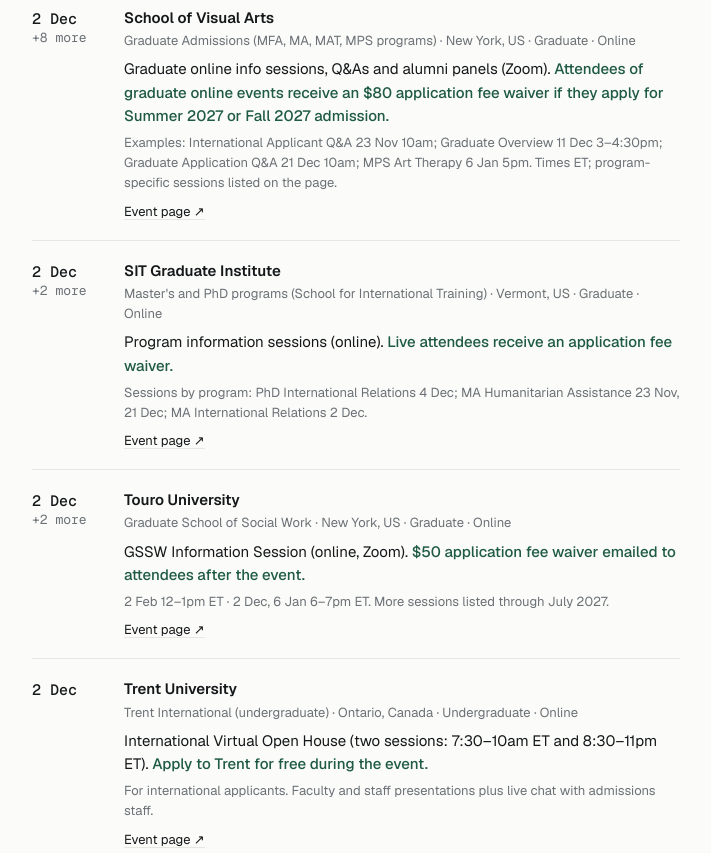
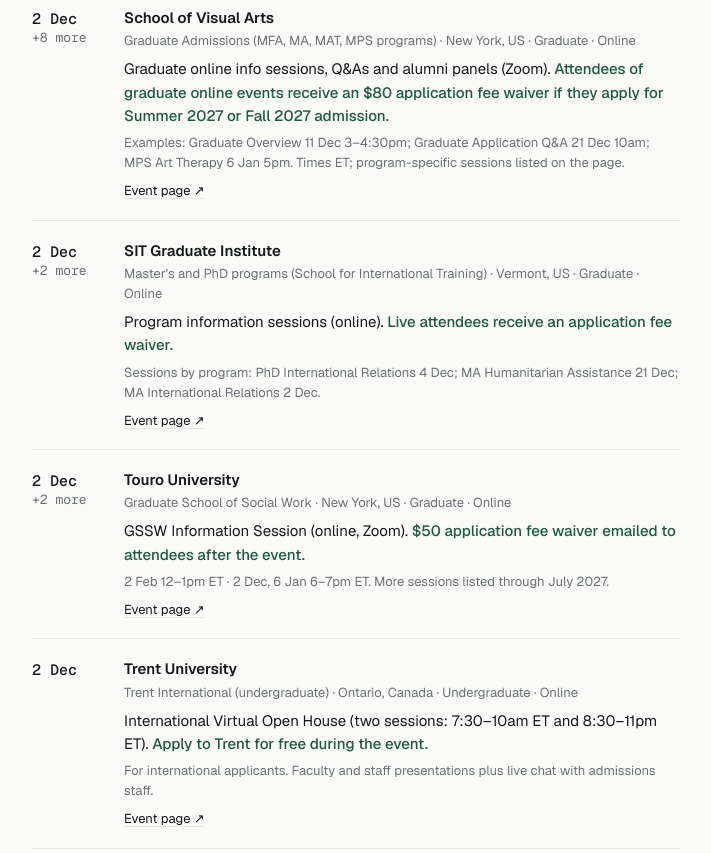
Before and after one commit to NharnahQwami/waiverwatch, a plain HTML site: page index.html in a window 1280 px wide. Shown: the part 3700-4553 px from the top of the page, without its empty margins (284-995 px from the left). Drawn offline with nearby package versions, Linux system fonts and the light colour scheme.

Commit message:
Daily refresh 2026-11-24: +0 added, -0 removed
Dropped past 23 Nov dates from SIT and SVA entries; added 26 Jan session to Pitt Katz.

Co-Authored-By: Claude <noreply@anthropic.com>

```diff
--- a/index.html
+++ b/index.html
@@ -136,12 +136,12 @@ footer{margin-top:40px;font-size:13px;color:var(--muted);display:flex;flex-direc
 
 <script>
 /* ==== CONFIG: updated by the daily refresh ==== */
-const CHECKED = "2026-11-23";
+const CHECKED = "2026-11-24";
 const SUBSCRIBE_URL = ""; // newsletter signup page; set once a mailing service is connected
 /* ==== EVENTS (only upcoming, only fresh pages) ==== */
 const EVENTS = [
-  {school:"SIT Graduate Institute",unit:"Master's and PhD programs (School for International Training)",c:"US",st:"VT",level:"Graduate",fmt:"virtual",dates:["2026-11-23","2026-12-02","2026-12-04","2026-12-21"],event:"Program information sessions (online)",waiver:"Live attendees receive an application fee waiver",note:"Sessions by program: PhD International Relations 4 Dec; MA Humanitarian Assistance 23 Nov, 21 Dec; MA International Relations 2 Dec.",url:"https://graduate.sit.edu/admissions-aid/information-sessions-webinars/"},
-  {school:"School of Visual Arts",unit:"Graduate Admissions (MFA, MA, MAT, MPS programs)",c:"US",st:"NY",level:"Graduate",fmt:"virtual",dates:["2026-11-23","2026-12-02","2026-12-03","2026-12-08","2026-12-10","2026-12-11","2026-12-12","2026-12-21","2027-01-06","2027-01-12"],event:"Graduate online info sessions, Q&As and alumni panels (Zoom)",waiver:"Attendees of graduate online events receive an $80 application fee waiver if they apply for Summer 2027 or Fall 2027 admission",note:"Examples: International Applicant Q&A 23 Nov 10am; Graduate Overview 11 Dec 3–4:30pm; Graduate Application Q&A 21 Dec 10am; MPS Art Therapy 6 Jan 5pm. Times ET; program-specific sessions listed on the page.",url:"https://sva.edu/admissions/visit"},
+  {school:"SIT Graduate Institute",unit:"Master's and PhD programs (School for International Training)",c:"US",st:"VT",level:"Graduate",fmt:"virtual",dates:["2026-12-02","2026-12-04","2026-12-21"],event:"Program information sessions (online)",waiver:"Live attendees receive an application fee waiver",note:"Sessions by program: PhD International Relations 4 Dec; MA Humanitarian Assistance 21 Dec; MA International Relations 2 Dec.",url:"https://graduate.sit.edu/admissions-aid/information-sessions-webinars/"},
+  {school:"School of Visual Arts",unit:"Graduate Admissions (MFA, MA, MAT, MPS programs)",c:"US",st:"NY",level:"Graduate",fmt:"virtual",dates:["2026-12-02","2026-12-03","2026-12-08","2026-12-10","2026-12-11","2026-12-12","2026-12-21","2027-01-06","2027-01-12"],event:"Graduate online info sessions, Q&As and alumni panels (Zoom)",waiver:"Attendees of graduate online events receive an $80 application fee waiver if they apply for Summer 2027 or Fall 2027 admission",note:"Examples: Graduate Overview 11 Dec 3–4:30pm; Graduate Application Q&A 21 Dec 10am; MPS Art Therapy 6 Jan 5pm. Times ET; program-specific sessions listed on the page.",url:"https://sva.edu/admissions/visit"},
   {school:"University of Pittsburgh",unit:"School of Computing and Information",c:"US",st:"PA",level:"Graduate",fmt:"virtual",dates:["2026-11-24","2026-12-08","2026-12-15","2026-12-21","2026-12-22","2027-01-05","2027-01-14","2027-01-21","2027-01-26","2027-02-02","2027-02-09","2027-02-12"],event:"Master's and PhD virtual info sessions",waiver:"Attend the full presentation; $85 fee waived",note:"Master's 21 Dec, 21 & 26 Jan, 2, 9 & 12 Feb · PhD 24 Nov, 8, 15 & 22 Dec, 5 & 14 Jan. Times ET. MSIS and MLIS sessions do not qualify.",url:"https://www.sci.pitt.edu/admissions/information-sessions"},
   {school:"Collège Boréal",unit:"French-language college, northern Ontario campuses",c:"CA",st:"ON",level:"Undergraduate",fmt:"in-person",dates:["2026-11-24","2026-11-26"],event:"Fall Open House (Portes ouvertes)",waiver:"Apply on site and Boréal covers the $150 application fee",note:"Kapuskasing 24 Nov 10am–2pm · Hearst 26 Nov 10am–2pm. A college rather than a university; programs taught in French.",url:"https://collegeboreal.ca/en/open-house/"},
   {school:"Touro University",unit:"School of Health Sciences",c:"US",st:"NY",level:"Graduate",fmt:"virtual",dates:["2026-11-24"],event:"MS in Applied Behavior Analysis Virtual Open House (Zoom), 7:30–8:30pm ET",waiver:"All open house attendees are given an application fee waiver code",note:"RSVP required for the Zoom link. Page metadata says 25 Nov; the event listing says 24 Nov.",url:"https://www.touro.edu/news--events/events/aba-open-house-112426.php"},
@@ -184,7 +184,7 @@ const EVENTS = [
   {school:"Governors State University",unit:"College of Health and Human Services, Department of Social Work",c:"US",st:"IL",level:"Graduate",fmt:"virtual",dates:["2026-12-11","2027-01-09","2027-02-12"],event:"Online MSW information sessions",waiver:"Students who attend an information session receive an MSW application fee waiver",note:"Fri sessions 6–7:30pm, Sat sessions 9–10:30am (Central). Register for each date on the page.",url:"https://www.govst.edu/chhs-info"},
   {school:"Washington University in St. Louis",unit:"McKelvey School of Engineering",c:"US",st:"MO",level:"Graduate",fmt:"virtual",dates:["2026-12-14","2026-12-16","2027-01-05","2027-01-13","2027-01-28","2027-02-02","2027-02-09"],event:"Departmental virtual info sessions",waiver:"Attend any info session (not the Cram Session)",note:"PhD and full-/part-time master's sessions by department (e.g. Construction Mgmt 14 Dec; Cybersecurity Mgmt 16 Dec), more through Feb 2027. Times in US Central.",url:"https://engineering.washu.edu/academics/graduate-admissions/recruitment-schedule.html"},
   {school:"Bard College",unit:"Bard MBA in Sustainability",c:"US",st:"NY",level:"Graduate",fmt:"virtual",dates:["2026-12-15","2027-01-19","2027-01-21","2027-02-09","2027-03-09","2027-04-13","2027-05-04"],event:"Online info sessions and Informational Webinars for International Students",waiver:"A $65 application fee waiver is available to those who participate in the webinar",note:"Online Info Sessions 7pm ET (15 Dec, 19 Jan, 9 Feb, 9 Mar, 13 Apr, 4 May) · International Student webinar 12pm ET (21 Jan). Other webinars on the page do not mention the waiver.",url:"https://gps.bard.edu/upcoming-events?school=mba"},
-  {school:"University of Pittsburgh",unit:"Joseph M. Katz Graduate School of Business (MBA and MS)",c:"US",st:"PA",level:"Graduate",fmt:"virtual",dates:["2026-12-15","2027-01-19"],event:"Virtual information sessions",waiver:"Register for an information session and the application fee is waived",note:"15 Dec 11am ET: From Classroom to Career (MBA and MS) · 19 Jan 7–8pm ET: All Access: The Ecosystem Advantage.",url:"https://www.business.pitt.edu/katz-admissions/attend-an-event"},
+  {school:"University of Pittsburgh",unit:"Joseph M. Katz Graduate School of Business (MBA and MS)",c:"US",st:"PA",level:"Graduate",fmt:"virtual",dates:["2026-12-15","2027-01-19","2027-01-26"],event:"Virtual information sessions",waiver:"Register for an information session and the application fee is waived",note:"15 Dec 11am ET: From Classroom to Career (MBA and MS) · 19 Jan 7–8pm ET: All Access: The Ecosystem Advantage · 26 Jan 12–12:45pm ET: Student Experience Panel.",url:"https://www.business.pitt.edu/katz-admissions/attend-an-event"},
   {school:"University of San Francisco",unit:"MFA in Writing for Young Readers (College of Arts and Sciences)",c:"US",st:"CA",level:"Graduate",fmt:"virtual",dates:["2026-12-15"],event:"MFA in Writing for Young Readers information session (monthly online open house)",waiver:"Attendees receive an application fee waiver",note:"5:30–6:30pm US Pacific.",url:"https://gradapply.usfca.edu/register/mfaydec15"},
   {school:"Loyola University Maryland",unit:"MS in Data Science (graduate)",c:"US",st:"MD",level:"Graduate",fmt:"virtual",dates:["2026-12-16"],event:"Data Science graduate virtual information sessions, 5:30pm ET",waiver:"Attendance at any information session waives the $60 graduate application fee",note:"Pre-registration required. Fees already paid are not refunded.",url:"https://www.loyola.edu/academics/data-science/graduate/information-sessions.html"},
   {school:"Villanova University",unit:"M. Louise Fitzpatrick College of Nursing, PhD in Nursing",c:"US",st:"PA",level:"Graduate",fmt:"virtual",dates:["2026-12-16","2027-01-20","2027-02-17","2027-03-17"],event:"PhD Virtual Information Sessions, Wednesdays 12–1pm",waiver:"Attendees receive an application fee waiver code",note:"",url:"https://www.villanova.edu/university/nursing/academic-programs/doctoral/phd/phd-info-sessions.html"},
```
